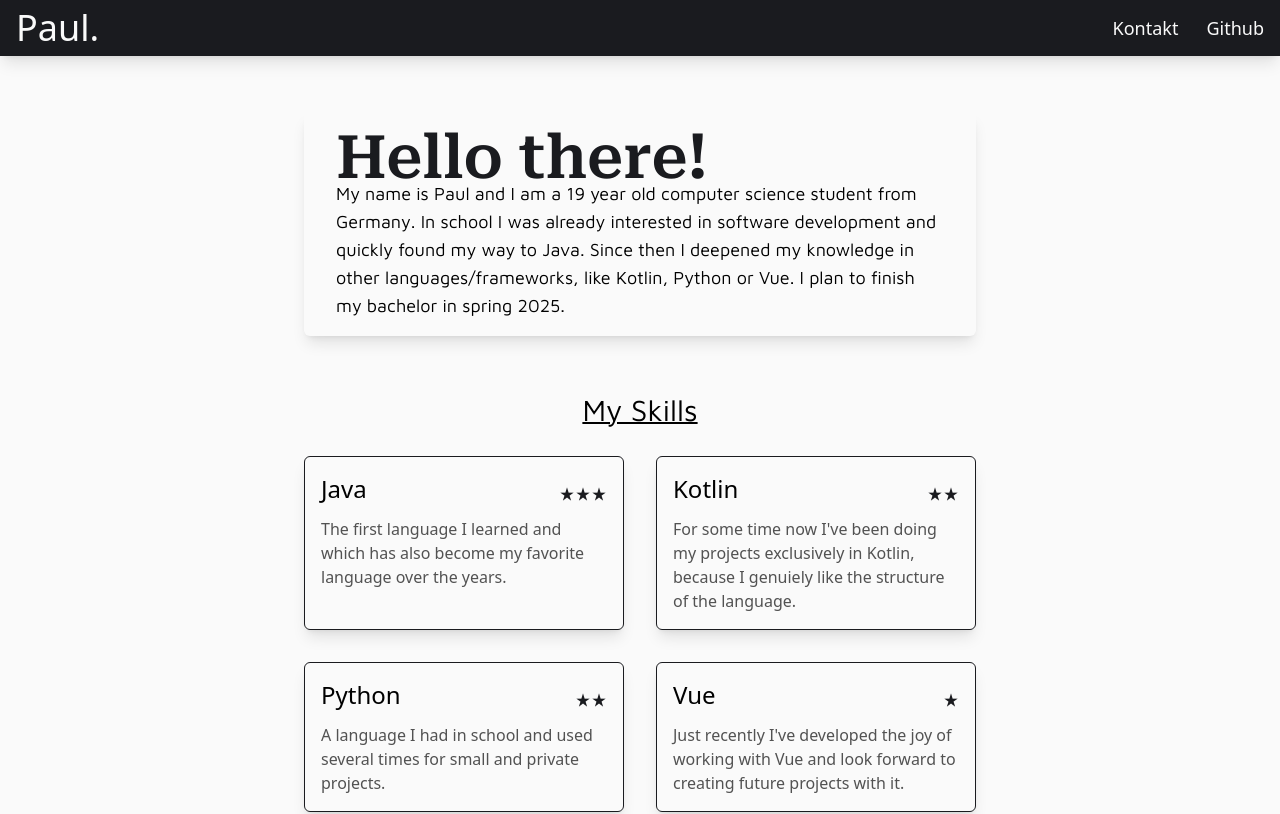
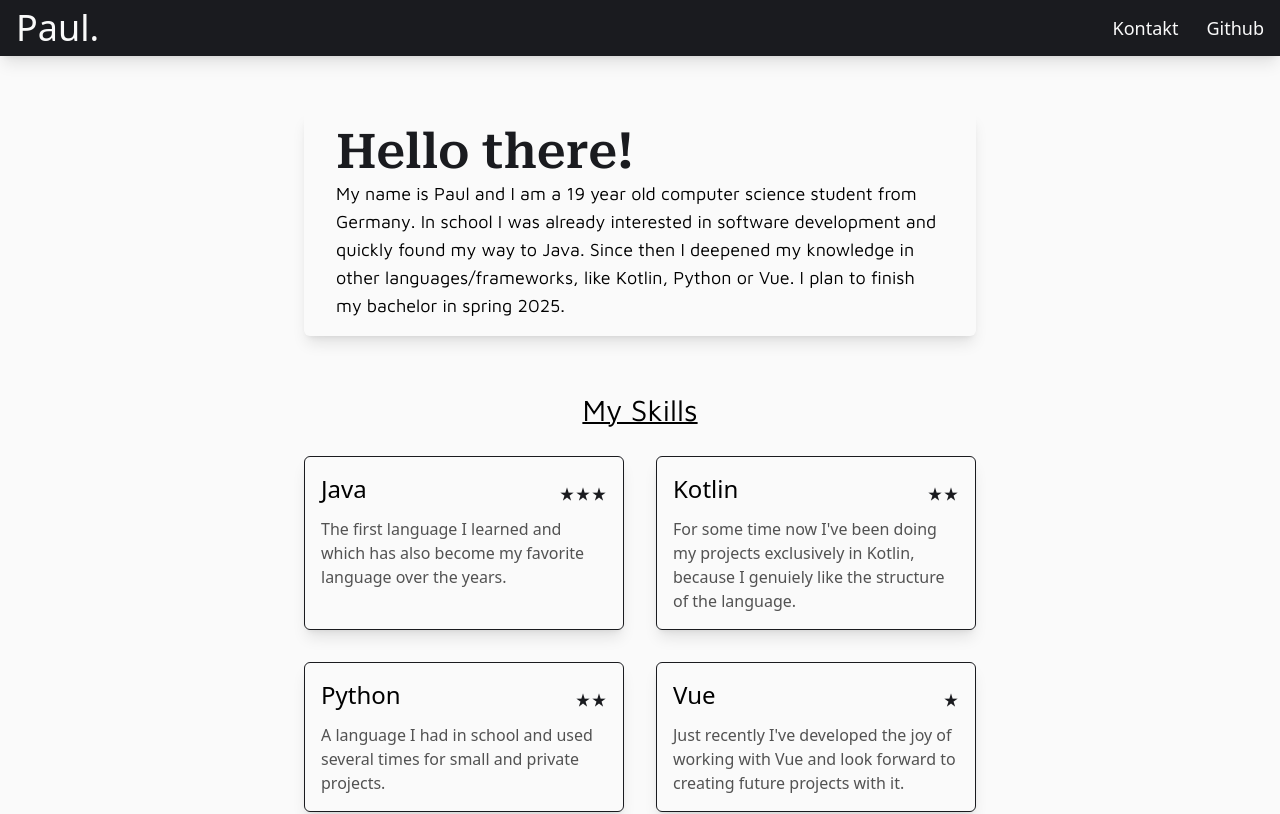
Before and after one commit to Paulanerus/paulee-site, a Vue app: page / in a window 1280 px wide. Shown: the top 814 px of the page. Built offline with nearby package versions, Linux system fonts and the light colour scheme.

Commit message:
Changed AboutMe headline

```diff
--- a/src/components/AboutMe.vue
+++ b/src/components/AboutMe.vue
@@ -1,7 +1,7 @@
 <template>
     <div class="mt-14 shadow-lg rounded-md max-w-2xl mx-auto container-anim">
         <div class="p-4 m-4">
-            <h1 class="font-roboto text-default-dark text-6xl -mb-2">Hello there!</h1>
+            <h1 class="font-roboto text-default-dark text-5xl mb-1">Hello there!</h1>
             <p class="text-lg font-maven">
                 My name is Paul and I am a {{ age }} year old computer science student from Germany.
                 In school I was already interested in software development and quickly found my way to
```
